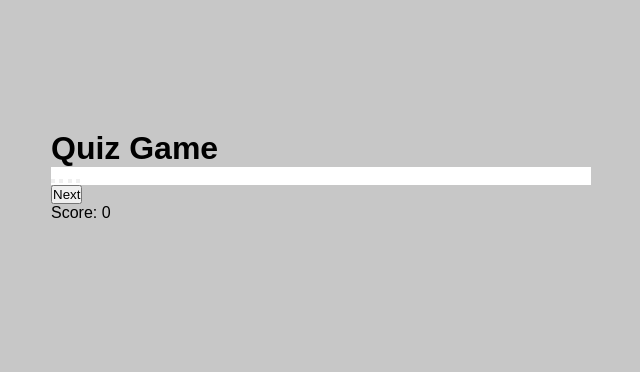
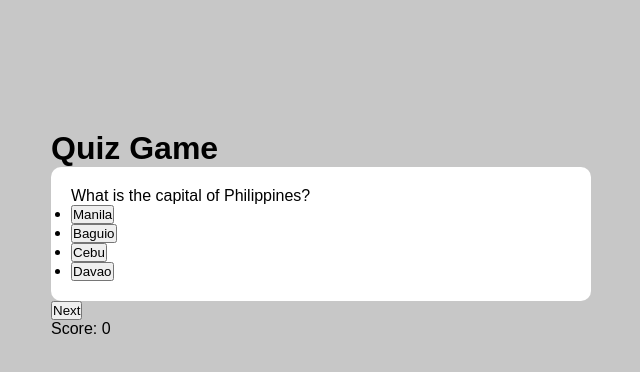
Before and after one commit to JessyCriz/Project.2-Simple-Question-Game, a plain HTML site: page index.html in a window 1280 px wide. Shown: the whole page, without its empty margins (319-959 px from the left). Drawn offline with Linux system fonts and the light colour scheme.

Commit message:
js draft

```diff
--- a/index.html
+++ b/index.html
@@ -11,10 +11,10 @@
         <div id="question-container">
             <p id="question"></p>
             <ul id="options">
-                <button id="option1"></button>
-                <button id="option2"></button>
-                <button id="option3"></button>
-                <button id="option4"></button>
+                <li><button id="option1"></button></li>
+                <li><button id="option2"></button></li>
+                <li><button id="option3"></button></li>
+                <li><button id="option4"></button></li>
             </ul>
         </div>
         <button id="submit">Next</button>
--- a/script.js
+++ b/script.js
@@ -1,5 +1,72 @@
 const quizData = [
     {
-        question: ""
+        question: "What is the capital of Philippines?",
+        options: ["Manila", "Baguio", "Cebu", "Davao"],
+        answer: "Manila"
+    },
+
+    {
+        question: "What is the summer capital of the Philippines?",
+        options: ["Manila", "Baguio", "Cebu", "Davao"],
+        answer: "Baguio"
+    },
+
+    {
+        question: "What is the orchid capital of the Philippines?",
+        options: ["Manila", "Baguio", "Cebu", "Davao"],
+        answer: "Davao"
+    },
+
+    {
+        question: "Which province is the salad bowl of the Philippines?",
+        options: ["Benguet", "MT.Province", "Abra", "Ifugao"],
+        answer: "Benguet"
+    },
+
+    {
+        question: "Which city has the coldest temperature in Philippines?",
+        options: ["Manila", "Baguio City", "Cebu City", "Davao City"],
+        answer: "Baguio City"
     }
-]
+];
+
+let currentQuestionIndex = 0;
+let score = 0;
+
+const questionElement = document.getElementById("question")
+const optionsElement = document.getElementById("options")
+const scoreElement = document.getElementById("score")
+
+function loadQuestion() {
+    const currentQuestion = quizData[currentQuestionIndex];
+    questionElement.textContent = currentQuestion.question;
+
+    for (let i = 0; i < currentQuestion.options.length; i++) {
+        const optionButton = document.getElementById(`option${i + 1}`);
+        optionButton.textContent = currentQuestion.options[i];
+        optionButton.addEventListener("click", checkAnswer);
+    }
+}
+
+function checkAnswer(event) {
+    const selectedOption = event.target.textContent;
+    const correctAnswer = quizData[currentQuestionIndex].answer;
+
+    if (selectedOption === correctAnswer) {
+        score++;
+        scoreElement.textContent = `Score: ${score}`;
+    }
+
+    currentQuestionIndex++;
+
+    if (currentQuestionIndex < quizData.length) {
+        loadQuestion();
+    } else {
+        endQuiz();
+    }
+}
+
+function endQuiz() {
+    alert(`Quiz completed! Your score is ${score}/${quizData.length}`);
+}
+window.addEventListener("load", loadQuestion);
--- a/styles.css
+++ b/styles.css
@@ -14,7 +14,8 @@ body {
     padding: 30px;
 }
 
-div {
+#question-container {
     background-color: rgb(255, 255, 255);
-
+    padding: 20px;
+    border-radius: 10px;
 }
```
